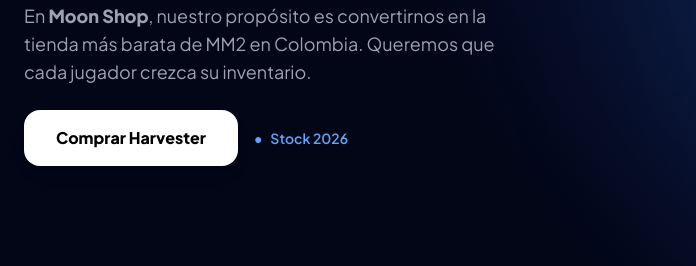
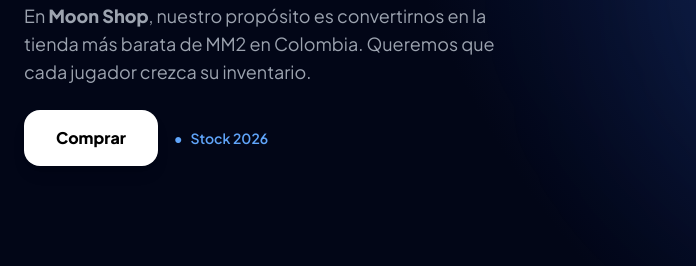
Before and after one commit to moonshopmm-bit/moon-sho, a plain HTML site: page index.html in a window 1280 px wide. Shown: the part 338-604 px from the top of the page, 0-696 px from the left. Drawn offline with nearby package versions, Linux system fonts and the light colour scheme; grey boxes are pictures that could not be loaded.

Commit message:
Update index.html

```diff
--- a/index.html
+++ b/index.html
@@ -61,7 +61,7 @@
             <h2 class="text-4xl md:text-6xl font-extrabold leading-tight">Vender, Crecer y <br> <span class="text-blue-500">Liderar el Mercado</span></h2>
             <p class="text-gray-400 text-sm md:text-lg leading-relaxed max-w-lg mx-auto md:mx-0">En <b>Moon Shop</b>, nuestro propósito es convertirnos en la tienda más barata de MM2 en Colombia. Queremos que cada jugador crezca su inventario.</p>
             <div class="flex flex-wrap justify-center md:justify-start gap-4">
-                <button onclick="openModal('Harvester', 27000, 8)" class="bg-white text-black px-6 py-3 md:px-8 md:py-4 rounded-2xl font-bold hover:bg-blue-500 hover:text-white transition-all shadow-lg text-sm md:text-base">Comprar Harvester</button>
+                <button onclick="openModal('Harvester', 27000, 8)" class="bg-white text-black px-6 py-3 md:px-8 md:py-4 rounded-2xl font-bold hover:bg-blue-500 hover:text-white transition-all shadow-lg text-sm md:text-base">Comprar </button>
                 <div class="flex items-center gap-2 text-xs md:text-sm font-semibold text-blue-400"><span>●</span> Stock 2026</div>
             </div>
         </div>
@@ -100,7 +100,7 @@
                     <img src="https://upload.wikimedia.org/wikipedia/commons/thumb/a/a2/Nequi_logo.svg/1200px-Nequi_logo.svg.png" alt="Nequi" class="max-h-full max-w-full object-contain">
                 </div>
                 <h3 class="text-xl font-bold text-white">Total a Pagar</h3>
-                <p id="item-title" class="text-blue-400 font-bold text-sm mt-1">Harvester</p>
+                <p id="item-title" class="text-blue-400 font-bold text-sm mt-1">Comprar</p>
 
                 <div class="bg-blue-950/50 border border-blue-500/30 rounded-2xl p-3 mt-4">
                     <p class="text-[10px] text-blue-400 font-extrabold uppercase tracking-widest">NEQUI / CELULAR</p>
```
